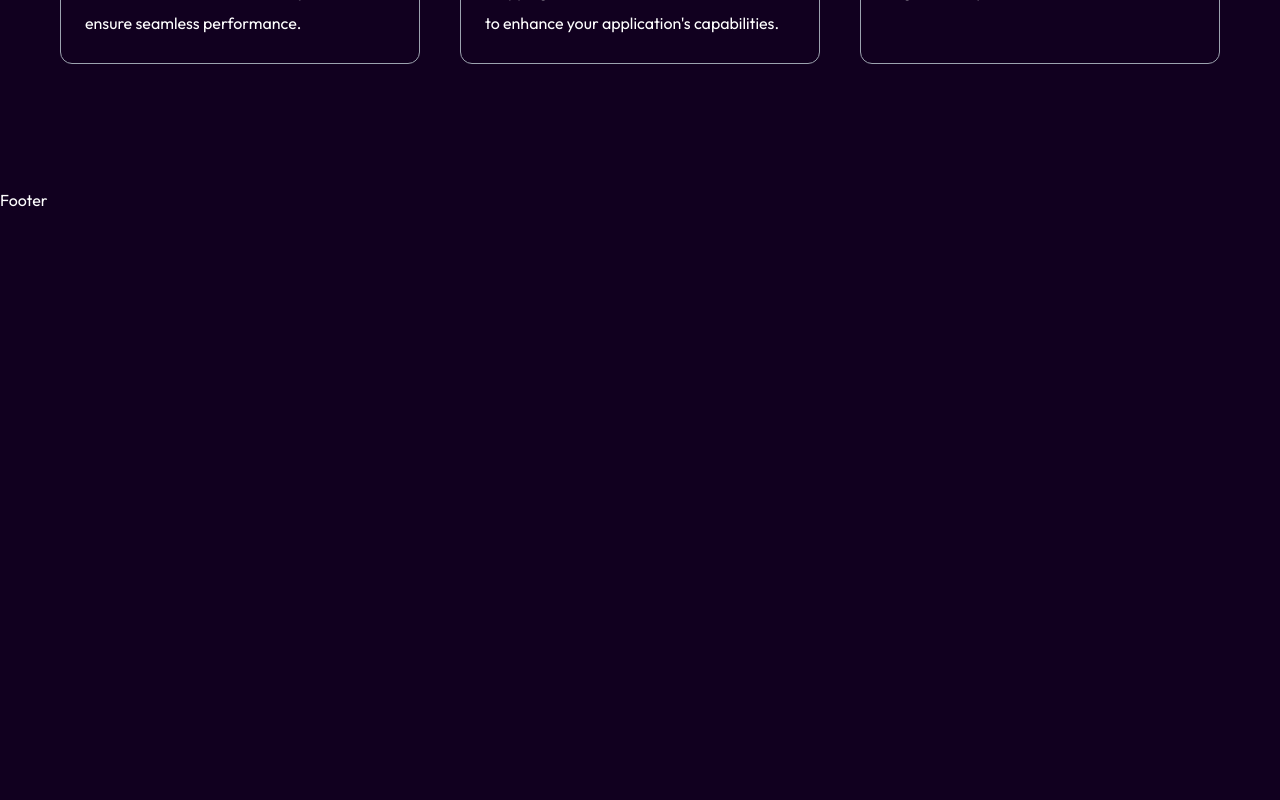
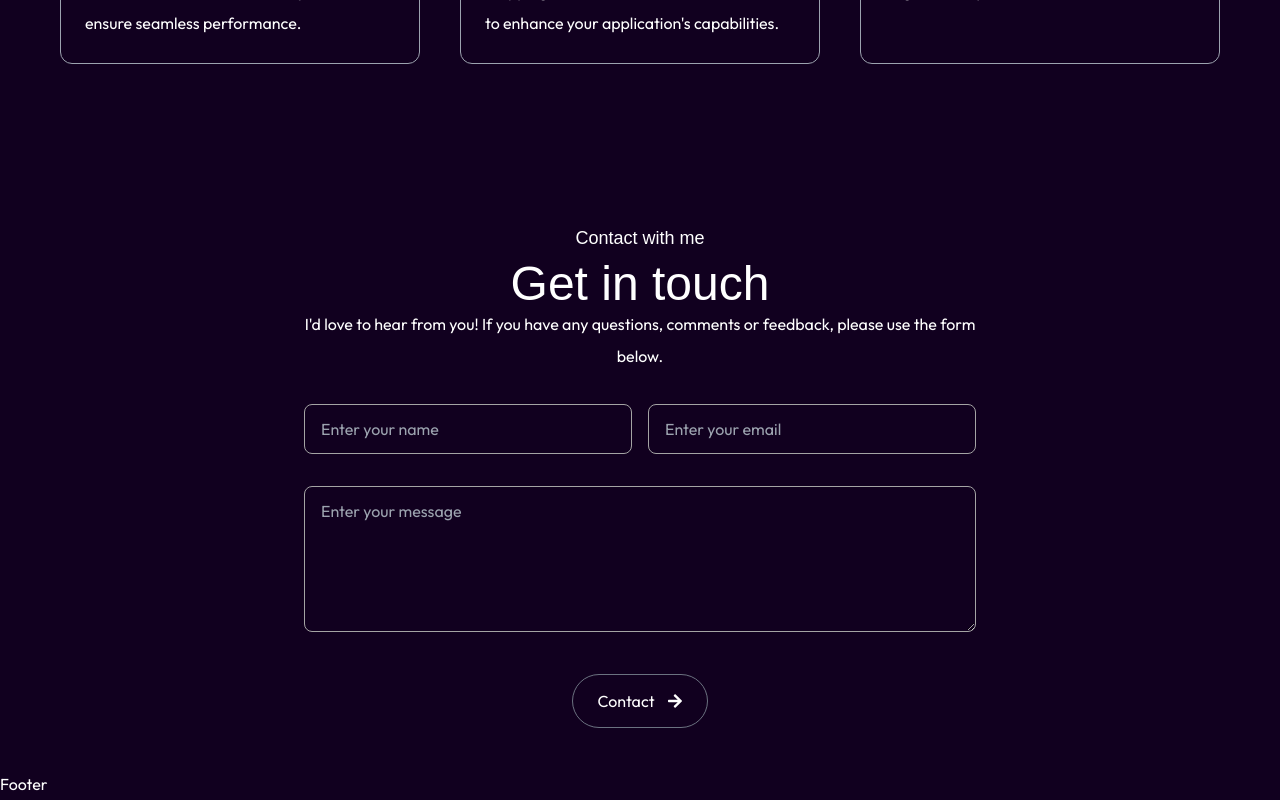
Before and after one commit to MuhammadShahzaibAfzal/MyPortfolio, a Next.js app: page / in a window 1280 px wide. Shown: the part 2670-3470 px from the top of the page. Before the commit the page ends 2886 px from the top, so only its background shows below. Built offline with nearby package versions, Linux system fonts and the light colour scheme; a web font is replaced by a local one.

Commit message:
add contact us form

```diff
--- a/package.json
+++ b/package.json
@@ -10,6 +10,7 @@
   },
   "dependencies": {
     "next": "15.1.4",
+    "nodemailer": "^6.9.16",
     "react": "^19.0.0",
     "react-dom": "^19.0.0",
     "react-icons": "^5.4.0"
@@ -17,6 +18,7 @@
   "devDependencies": {
     "@eslint/eslintrc": "^3",
     "@types/node": "^20",
+    "@types/nodemailer": "^6.4.17",
     "@types/react": "^19",
     "@types/react-dom": "^19",
     "eslint": "^9",
--- a/src/app/(home)/page.tsx
+++ b/src/app/(home)/page.tsx
@@ -6,6 +6,7 @@ import Header from "@/components/home/header";
 import Services from "@/components/home/services";
 import Skills from "@/components/home/skills";
 import { useEffect, useState } from "react";
+import Contact from "../../components/home/contact";
 
 const HomePage = () => {
   const savedDarkMode =
@@ -37,6 +38,7 @@ const HomePage = () => {
       <AboutMe isDarkMode={isDarkMode} />
       <Skills />
       <Services />
+      <Contact />
       <Footer />
     </div>
   );
--- /dev/null
+++ b/src/app/api/contact/route.ts
@@ -0,0 +1,28 @@
+import nodemailer from "nodemailer";
+
+export async function POST(request: Request) {
+  const { name, email, message } = await request.json();
+  const transporter = nodemailer.createTransport({
+    host: process.env.SMTP_HOST,
+    port: Number(process.env.SMTP_PORT),
+    auth: {
+      user: process.env.EMAIL_USER,
+      pass: process.env.EMAIL_PASSWORD,
+    },
+  });
+  const mailOptions = {
+    from: email,
+    to: process.env.EMAIL_USER,
+    subject: "Contact Form Submission",
+    text: `Name: ${name}\nEmail: ${email}\nMessage: ${message}`,
+  };
+  try {
+    await transporter.sendMail(mailOptions);
+    return new Response("Message sent successfully!");
+  } catch (error) {
+    console.error(error);
+    return new Response("Failed to send message. Please try again.", {
+      status: 500,
+    });
+  }
+}
--- /dev/null
+++ b/src/components/home/contact.tsx
@@ -0,0 +1,93 @@
+import { useState } from "react";
+import { FaArrowRight } from "react-icons/fa";
+
+const Contact = () => {
+  const [formData, setFormData] = useState({ name: "", email: "", message: "" });
+  const [status, setStatus] = useState("");
+
+  const handleChange = (e: React.ChangeEvent<HTMLInputElement>) => {
+    setFormData({ ...formData, [e.target.name]: e.target.value });
+  };
+
+  const handleSubmit = async (e: React.FormEvent) => {
+    e.preventDefault();
+    setStatus("Sending...");
+    try {
+      const res = await fetch("/api/contact", {
+        method: "POST",
+        headers: { "Content-Type": "application/json" },
+        body: JSON.stringify(formData),
+      });
+
+      if (res.ok) {
+        setStatus("Message sent successfully!");
+        setFormData({ name: "", email: "", message: "" });
+      } else {
+        const { error } = await res.json();
+        setStatus(error || "Something went wrong.");
+      }
+    } catch (error) {
+      console.error(error);
+      setStatus("Failed to send message. Please try again.");
+    }
+  };
+
+  return (
+    <div id="contact" className="scroll-mt-20 py-10">
+      <div className="container">
+        <p className="text-center font-ovo mb-2 text-lg">Contact with me</p>
+        <h1 className="text-center text-5xl font-ovo">Get in touch</h1>
+        <p className="text-center max-w-2xl mx-auto">
+          I&apos;d love to hear from you! If you have any questions, comments or feedback,
+          please use the form below.
+        </p>
+        <br />
+        <form onSubmit={handleSubmit} className="max-w-2xl mx-auto space-y-8">
+          <div className="flex gap-4">
+            <input
+              type="text"
+              name="name"
+              value={formData.name}
+              onChange={handleChange}
+              placeholder="Enter your name"
+              className="w-full outline-none rounded-lg py-2 px-4 border-[#A4A4A4] dark:border-[#A4A4A4] border bg-transparent"
+              required
+            />
+            <input
+              type="email"
+              name="email"
+              value={formData.email}
+              onChange={handleChange}
+              placeholder="Enter your email"
+              className="w-full outline-none rounded-lg py-2 px-4 border-[#A4A4A4] dark:border-[#A4A4A4] border bg-transparent"
+              required
+            />
+          </div>
+          <div>
+            <textarea
+              name="message"
+              rows={4}
+              value={formData.message}
+              onChange={(e) => {
+                handleChange(e as unknown as React.ChangeEvent<HTMLInputElement>);
+              }}
+              placeholder="Enter your message"
+              className="w-full outline-none rounded-lg py-2 px-4 border-[#A4A4A4] dark:border-[#A4A4A4] border bg-transparent"
+              required
+            ></textarea>
+          </div>
+
+          <button
+            type="submit"
+            className="flex items-center w-fit dark:bg-transparent gap-3 px-6 py-2.5 bg-black text-white border border-gray-500 rounded-full capitalize mx-auto"
+          >
+            Contact
+            <FaArrowRight />
+          </button>
+        </form>
+        {status && <p className="text-center mt-4">{status}</p>}
+      </div>
+    </div>
+  );
+};
+export default Contact;
```
Also changed, not shown: 1 other file (tests, documents, lock files or other folders).
